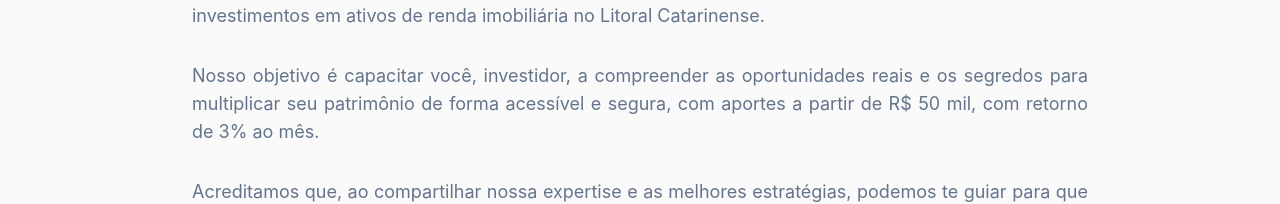
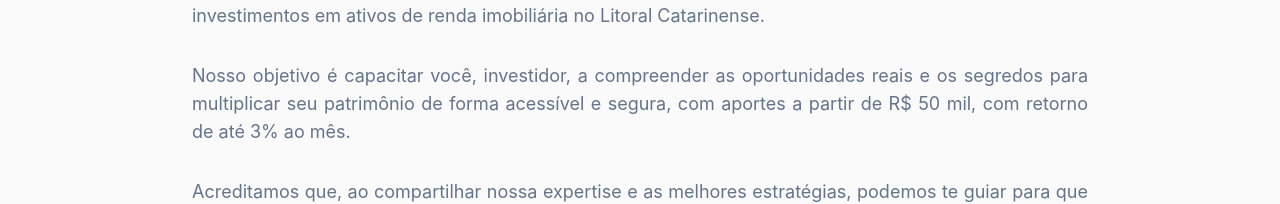
Before and after one commit to Giovanny-arck/lp-ari-organic, a React (Vite) app: page / in a window 1280 px wide. Shown: the part 6542-6746 px from the top of the page. Built offline with nearby package versions, Linux system fonts and the light colour scheme.

Commit message:
Update LandingPage.tsx

```diff
--- a/src/components/LandingPage.tsx
+++ b/src/components/LandingPage.tsx
@@ -672,7 +672,7 @@ Chega de ver seu dinheiro parado e perdendo valor para a inflação. Com os Ativ
             </p>
 
             <p className="section-content sm:text-lg leading-relaxed text-base text-justify">
-              Nosso objetivo é capacitar você, investidor, a compreender as oportunidades reais e os segredos para multiplicar seu patrimônio de forma acessível e segura, com aportes a partir de R$ 50 mil, com retorno de 3% ao mês.
+              Nosso objetivo é capacitar você, investidor, a compreender as oportunidades reais e os segredos para multiplicar seu patrimônio de forma acessível e segura, com aportes a partir de R$ 50 mil, com retorno de até 3% ao mês.
             </p>
 
             <p className="section-content sm:text-lg leading-relaxed text-base text-justify">
```
